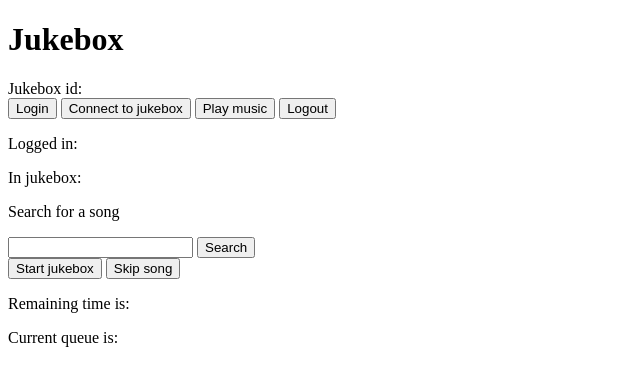
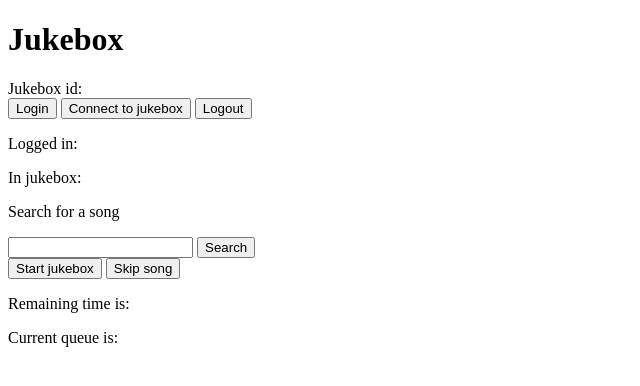
Before and after one commit to swp930/spotifyjukebox, a website: page public/jukebox.html in a window 1280 px wide. Shown: the whole page, without its empty margins (0-640 px from the left). Drawn offline with Linux system fonts and the light colour scheme.

Commit message:
Adding changes

```diff
--- a/public/jukebox.html
+++ b/public/jukebox.html
@@ -14,7 +14,6 @@
     </div>
     <button onclick="login()">Login</button>
     <button id="connectToJukeBox" onclick="connectToJukeBox()">Connect to jukebox</button>
-    <button onclick="playJukeBox()">Play music</button>
     <button onclick="logout()">Logout</button>
     <p>Logged in: </p>
     <p id="loggedin"></p>
```
